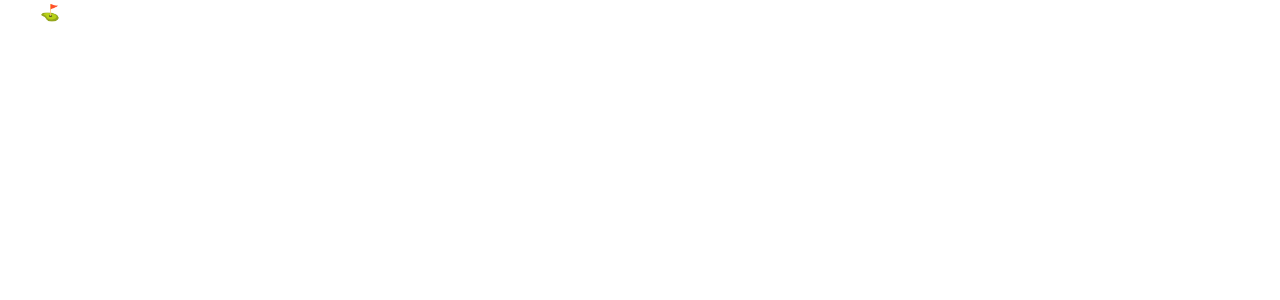
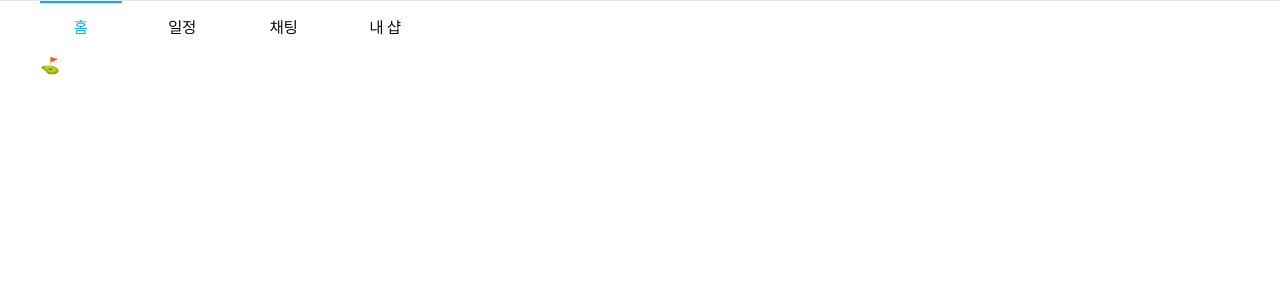
Before and after one commit to mobi-projects/nail-case-client, a Next.js app: page / in a window 1280 px wide. Shown: the top 300 px of the page. Built offline with nearby package versions, Linux system fonts and the light colour scheme.

Commit message:
✨ TabBar 작업퍼블리싱
* issue: [NAILCASE-91](https://nailcase.atlassian.net/browse/NAILCASE-91)
desc:
 - 파일구조 변경
 -  hr 추가

```diff
--- a/src/app/layout.tsx
+++ b/src/app/layout.tsx
@@ -1,6 +1,7 @@
 import type { Metadata } from "next"
 import localFont from "next/font/local"
 
+import TabBar from "@/component/custom/home/tab-bar"
 import { TanstackQueryProvider } from "@/config/tanstack-query"
 import "../config/tailwind/global.css"
 
@@ -39,7 +40,8 @@ export default function RootLayout({
 		<html lang="kr">
 			<body className={suit.className}>
 				<TanstackQueryProvider>
-					<div className="flex w-dvw justify-center">
+					<div className="it flex w-dvw flex-col items-center justify-center">
+						<TabBar />
 						<main className="w-[1200px] text-wrap break-all">{children}</main>
 					</div>
 				</TanstackQueryProvider>
--- /dev/null
+++ b/src/component/custom/home/tab-bar/index.tsx
@@ -0,0 +1,25 @@
+"use client"
+import { useState } from "react"
+
+import NTToolbar from "@/component/common/atom/nt-toolbar"
+
+export default function TabBar() {
+	const [onSelected, setOnSelected] = useState(0)
+	const hadleSelected = (idx: number) => {
+		setOnSelected(idx)
+	}
+	return (
+		<>
+			<hr className="w-full" />
+			<div className="h-[52px] w-full max-w-[1200px]">
+				<NTToolbar
+					position="top"
+					topStyle="default"
+					arr={["홈", "일정", "채팅", "내 샵"]}
+					selected={onSelected}
+					isSelected={hadleSelected}
+				/>
+			</div>
+		</>
+	)
+}
```
